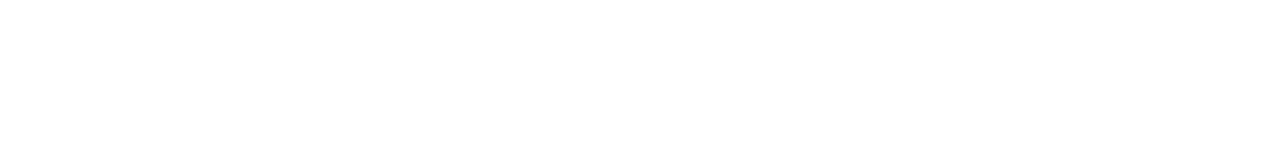
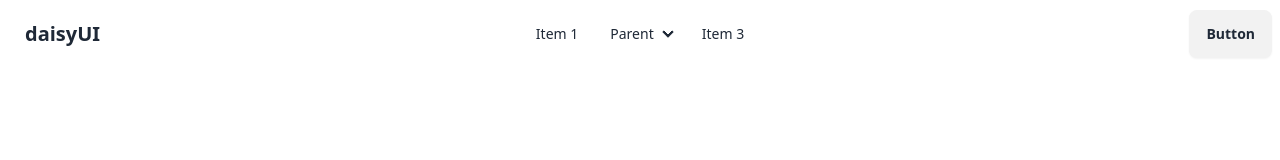
Before and after one commit to tandra048/Assignment5, a plain HTML site: page index.html in a window 1280 px wide. Drawn offline with nearby package versions, Linux system fonts and the light colour scheme.

Commit message:
header section

```diff
--- a/index.html
+++ b/index.html
@@ -4,8 +4,57 @@
     <meta charset="UTF-8">
     <meta name="viewport" content="width=device-width, initial-scale=1.0">
     <title>Assignment-5</title>
+    <link rel="stylesheet" href="style.css">
+    <link href="https://cdn.jsdelivr.net/npm/daisyui@4.7.2/dist/full.min.css" rel="stylesheet" type="text/css" />
+    <script src="https://cdn.tailwindcss.com"></script>
 </head>
 <body>
+    <header>
+        <div class="navbar bg-base-100">
+            <div class="navbar-start">
+              <div class="dropdown">
+                <div tabindex="0" role="button" class="btn btn-ghost lg:hidden">
+                  <svg xmlns="http://www.w3.org/2000/svg" class="h-5 w-5" fill="none" viewBox="0 0 24 24" stroke="currentColor"><path stroke-linecap="round" stroke-linejoin="round" stroke-width="2" d="M4 6h16M4 12h8m-8 6h16" /></svg>
+                </div>
+                <ul tabindex="0" class="menu menu-sm dropdown-content mt-3 z-[1] p-2 shadow bg-base-100 rounded-box w-52">
+                  <li><a>Item 1</a></li>
+                  <li>
+                    <a>Parent</a>
+                    <ul class="p-2">
+                      <li><a>Submenu 1</a></li>
+                      <li><a>Submenu 2</a></li>
+                    </ul>
+                  </li>
+                  <li><a>Item 3</a></li>
+                </ul>
+              </div>
+              <a class="btn btn-ghost text-xl">daisyUI</a>
+            </div>
+            <div class="navbar-center hidden lg:flex">
+              <ul class="menu menu-horizontal px-1">
+                <li><a>Item 1</a></li>
+                <li>
+                  <details>
+                    <summary>Parent</summary>
+                    <ul class="p-2">
+                      <li><a>Submenu 1</a></li>
+                      <li><a>Submenu 2</a></li>
+                    </ul>
+                  </details>
+                </li>
+                <li><a>Item 3</a></li>
+              </ul>
+            </div>
+            <div class="navbar-end">
+              <a class="btn">Button</a>
+            </div>
+          </div>
+    </header>
+    <main>
 
+    </main>
+    <footer>
+
+    </footer>
 </body>
 </html>
--- /dev/null
+++ b/scripts/tailwind.config.js
@@ -0,0 +1,8 @@
+/** @type {import('tailwindcss').Config} */
+module.exports = {
+    content: ["./src/**/*.{html,js}"],
+    theme: {
+      extend: {},
+    },
+    plugins: [],
+  }
```
Also changed, not shown: images/banner.png (added), images/bus-icon.png (added), images/bus-logo.png (added), images/cupon-devider.png (added), images/fare.png (added), images/info-devider.png (added), images/people.png (added), images/playstore.png (added), images/seat-gray.png (added), images/seat-green-filled.png (added), images/seat-green.png (added), images/stoppage.png (added), images/success.png (added), images/ticket-cupon.png (added), 2 more files.
